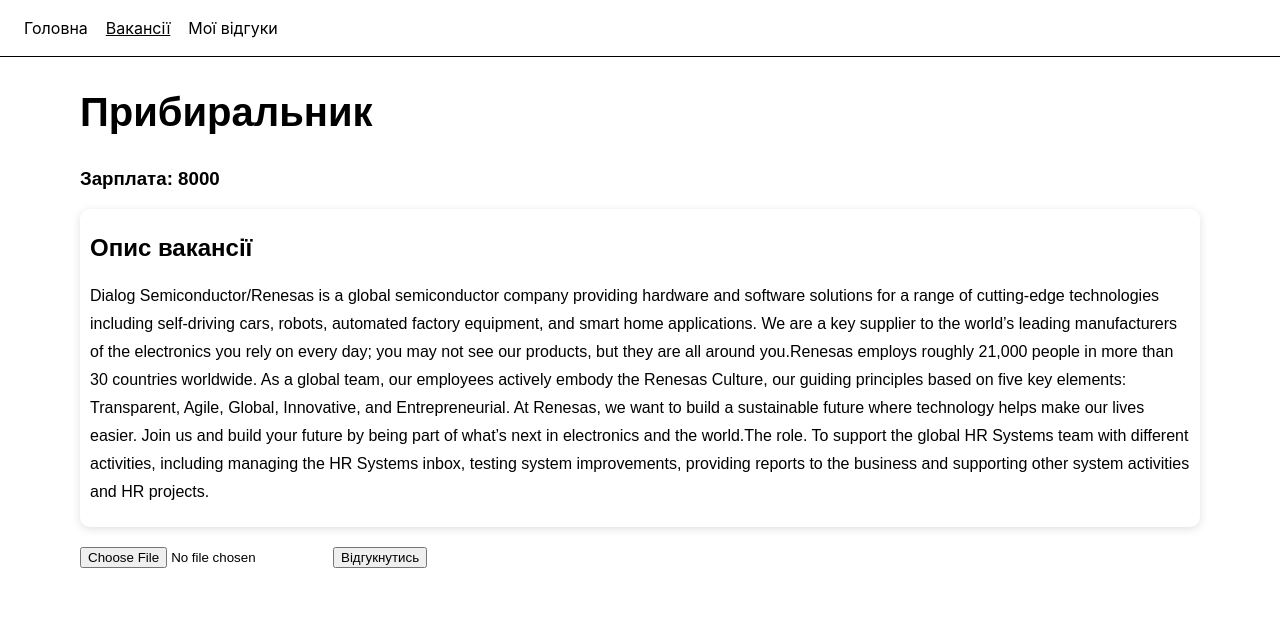
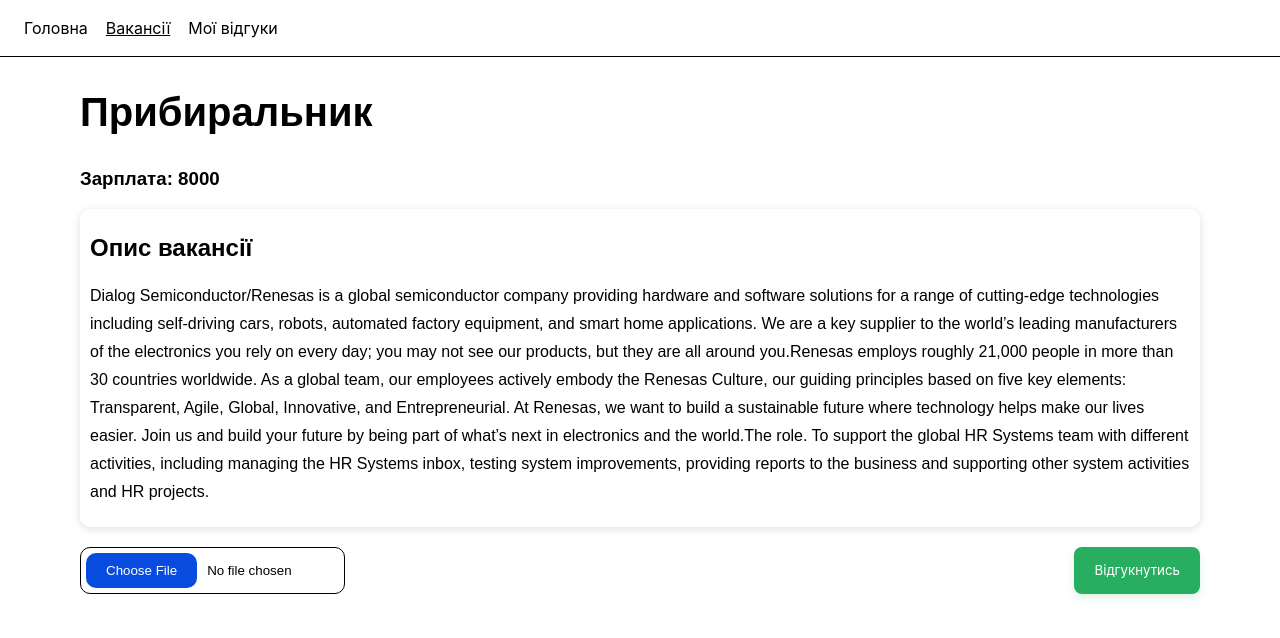
Before and after one commit to Dimchykus/AHFI, a React (Create React App) app: page /vacancies/0 in a window 1280 px wide. Shown: the top 638 px of the page. Built offline with nearby package versions, Linux system fonts and the light colour scheme.

Commit message:
Styling buttons

```diff
--- a/src/components/Vacancy/index.js
+++ b/src/components/Vacancy/index.js
@@ -48,15 +48,17 @@ const Vacancy = ({ user }) => {
         <h2 className='description__header'>Опис вакансії</h2>
         <p className='description__info'>{vacancy.description}</p>
       </div>
-
+      <div className='applying'>
         <input
           type='file'
+          className='applying__upload'
           onChange={(e) => {
             setFile(e.target.files[0]);
             console.log(e.target.files[0]);
           }}
         />
         <button
+          className='applying__finish'
           onClick={() => {
             Api.post('Responses', {
               userID: user.id,
@@ -70,6 +72,7 @@ const Vacancy = ({ user }) => {
           Відгукнутись
         </button>
       </div>
+    </div>
   );
 };
 
--- a/src/components/Vacancy/style.scss
+++ b/src/components/Vacancy/style.scss
@@ -13,4 +13,55 @@
     line-height: 28px;
     margin-bottom: 20px;
   }
+
+  .applying {
+    display: flex;
+    justify-content: space-between;
+    &__upload {
+      padding: 5px 5px;
+      border: 1px solid black;
+      border-radius: 10px;
+    }
+    &__upload::file-selector-button {
+      background-color: #084cdf;
+      padding: 10px 20px;
+      border-radius: 10px;
+      color: #fff;
+      margin-right: 10px;
+      cursor: pointer;
+      border: none;
+
+      &:hover {
+        background: #0d45a5;
+      }
+    }
+
+    &__finish {
+      background-color: #27ae60;
+      border-radius: 8px;
+      border-style: none;
+      box-shadow: rgba(39, 174, 96, 0.15) 0 4px 9px;
+      box-sizing: border-box;
+      color: #fff;
+      cursor: pointer;
+      display: inline-block;
+      font-family: Inter, -apple-system, system-ui, 'Segoe UI', Helvetica, Arial,
+        sans-serif;
+      padding: 13px 20px;
+      text-align: center;
+      transition: all 0.3s;
+
+      &:hover {
+        background-color: #1e8449;
+        opacity: 1;
+        transform: translateY(0);
+        transition-duration: 0.35s;
+      }
+
+      &:active {
+        transform: translateY(2px);
+        transition-duration: 0.35s;
+      }
+    }
+  }
 }
```
Lines whose indentation alone changed are shown as unchanged.
